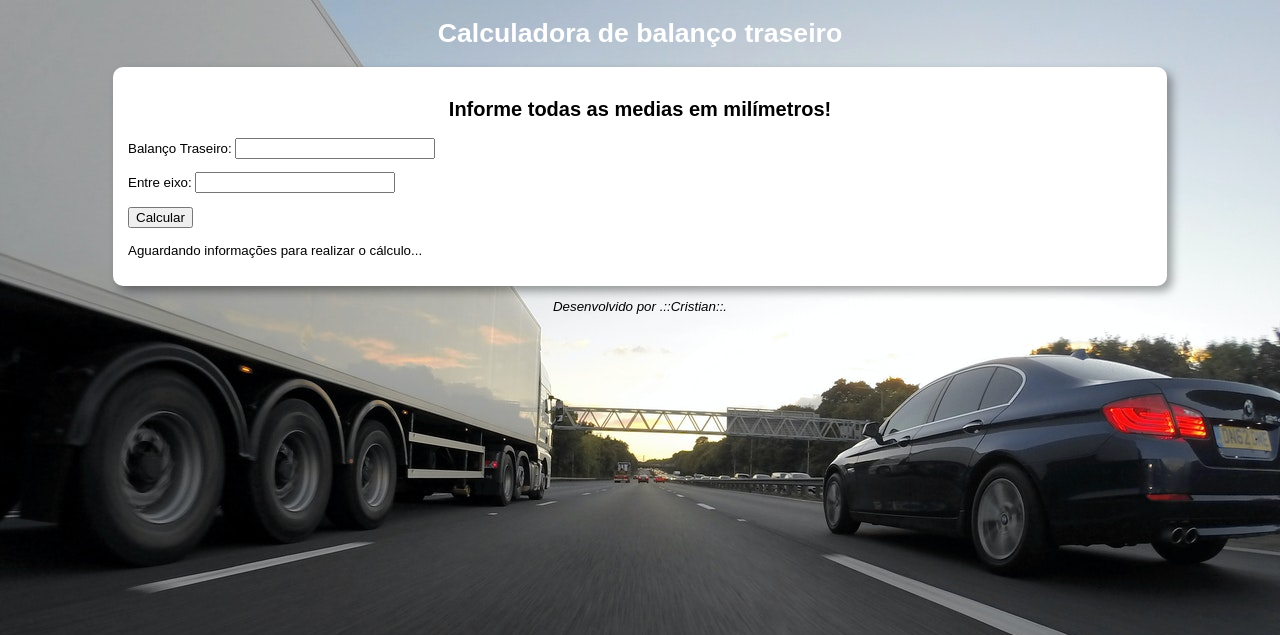
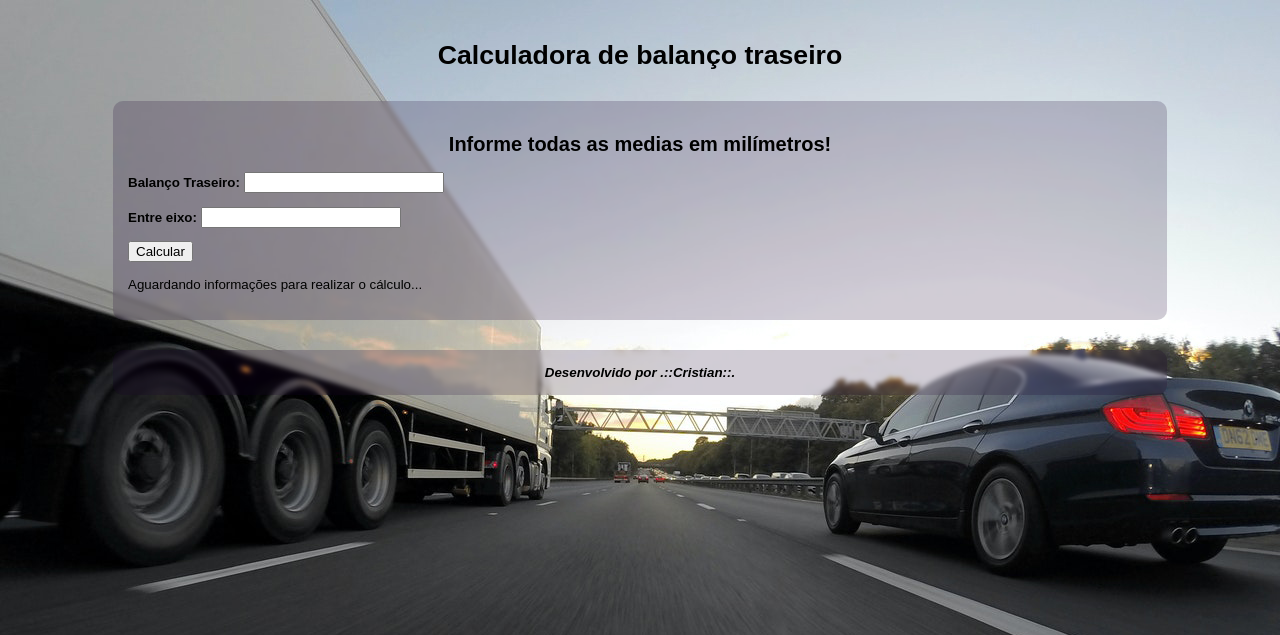
Before and after one commit to CristianDoSantos/CalculoBalancoTraseiro, a PHP site: page / in a window 1280 px wide. Shown: the top 635 px of the page. Run offline with PHP 8.4, Linux system fonts and the light colour scheme.

Commit message:
atualizações

```diff
--- a/css/estilo.css
+++ b/css/estilo.css
@@ -1,30 +1,35 @@
 body {
     background-image: url(../assets/caminhao.jpg);
     background-repeat: no-repeat;
-    background-size: auto;
+    background-size: cover;
     font: normal 10pt Arial;
 }
 
 header {
-    color: white;
+    color: rgb(0, 0, 0);
     text-align: center;
+    margin-top: 40px;
 }
 
 section {
-    background-color: white;
+    background-color: rgba(25, 2, 47, 0.2);
+    backdrop-filter: blur(2px);
     border-radius: 10px;
     padding: 15px;
     width: 80vw;
     margin: auto;
-    box-shadow: 5px 5px 10px rgba(0, 0, 0, 0.37);
+    margin-top: 30px;
 
 }
 section h1 {
     text-align: center;
 }
+p {
+    font-weight: bolder;
+}
 
 footer {
-    color: white;
+    color: rgb(0, 0, 0);
     text-align: center;
     font-style: italic;
 }
@@ -32,3 +37,12 @@ footer {
 #balancoT, #entreE {
     width: 15vw;
 }
+#vidro{
+    background-color: rgba(25, 2, 47, 0.2);
+    backdrop-filter: blur(2px);
+    border-radius: 10px;
+    padding: 15px;
+    width: 80vw;
+    margin: auto;
+    margin-top: 30px;
+}
--- a/index.html
+++ b/index.html
@@ -29,7 +29,7 @@
         <p id="informacoes"></p>
     </section>
     <footer>
-        <p style="color: black;">Desenvolvido por .::Cristian::.</p>
+        <p id="vidro">Desenvolvido por .::Cristian::.</p>
     </footer>
     <script src="./js/script.js"></script>
 </body>
```
Also changed, not shown: assets/caminhao.jpg.
